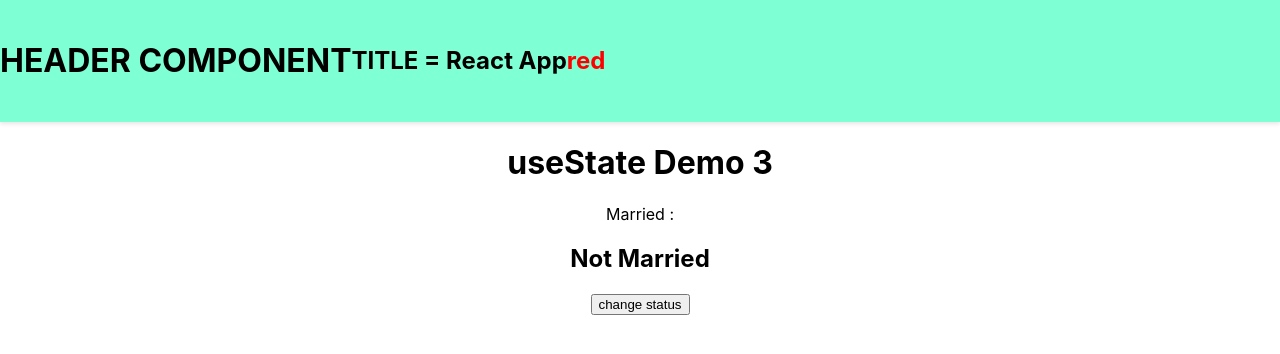
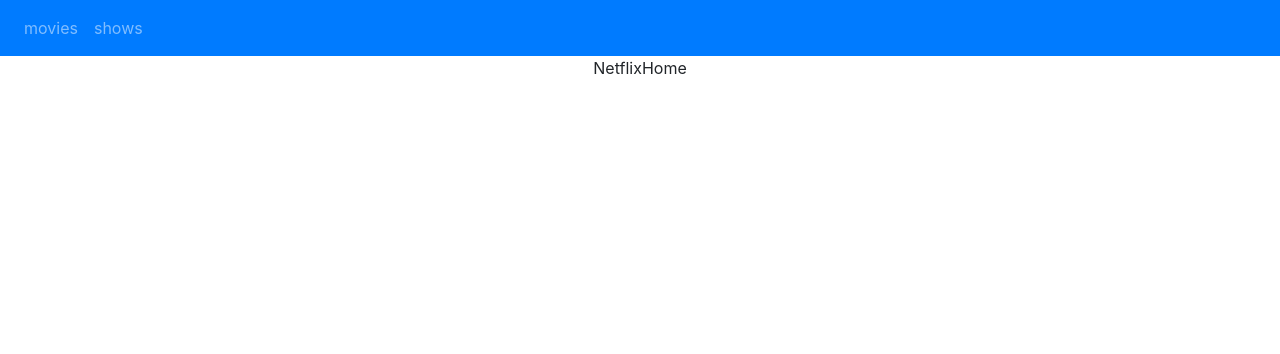
Before and after one commit to samirvithlani/react-gandhinagar-club, a React (Create React App) app: page / in a window 1280 px wide. Shown: the top 354 px of the page. Built offline with nearby package versions, Linux system fonts and the light colour scheme.

Commit message:
react-routing

```diff
--- a/package.json
+++ b/package.json
@@ -8,6 +8,7 @@
     "@testing-library/user-event": "^13.5.0",
     "react": "^18.2.0",
     "react-dom": "^18.2.0",
+    "react-router-dom": "^6.23.1",
     "react-scripts": "5.0.1",
     "web-vitals": "^2.1.4"
   },
--- a/public/index.html
+++ b/public/index.html
@@ -15,6 +15,12 @@
       user's mobile device or desktop. See https://developers.google.com/web/fundamentals/web-app-manifest/
     -->
     <link rel="manifest" href="%PUBLIC_URL%/manifest.json" />
+    <link
+      rel="stylesheet"
+      href="https://cdn.jsdelivr.net/npm/bootstrap@4.0.0/dist/css/bootstrap.min.css"
+      integrity="sha384-Gn5384xqQ1aoWXA+058RXPxPg6fy4IWvTNh0E263XmFcJlSAwiGgFAW/dAiS6JXm"
+      crossorigin="anonymous"
+    />
     <!--
       Notice the use of %PUBLIC_URL% in the tags above.
       It will be replaced with the URL of the `public` folder during the build.
--- a/src/App.js
+++ b/src/App.js
@@ -7,22 +7,27 @@ import { MapDemo } from "./components/MapDemo";
 import { UseStateDemo } from "./components/UseStateDemo";
 import { UseStateDemo2 } from "./components/UseStateDemo2";
 import { UseSatteDemo3 } from "./components/UseSatteDemo3";
+import { Route, Routes } from "react-router-dom";
+import { NetflixMovies } from "./netflix/NetflixMovies";
+import { NeflixShows } from "./netflix/NeflixShows";
+import { Navbar } from "./Navbar";
+import { NetflixHome } from "./netflix/NetflixHome";
+import { Error404 } from "./Error404";
 
 function App() {
-
   var title = "React App";
   var color = "red";
 
   return (
     <div className="App">
-      <Header title = {title} color = {color}></Header>
-      {/* <UseStateDemo></UseStateDemo> */}
-      {/* <UseStateDemo2></UseStateDemo2> */}
-      <UseSatteDemo3></UseSatteDemo3>
-      {/* <MapDemo></MapDemo> */}
-      {/* <Students title = {title}></Students> */}
-
-      {/* <Content></Content> */}
+      <Navbar/>
+      <Routes>
+        <Route path="/movies" element={<NetflixMovies />}></Route>
+        <Route path="/shows" element={<NeflixShows />}></Route>
+        <Route path= "" element = {<NetflixHome/>}></Route>
+        {/* <Route path = "/*" element = {<h1>404 page not found</h1>}></Route> */}
+        <Route path = "/*" element = {<Error404/>}></Route>
+      </Routes>
     </div>
   );
 }
--- /dev/null
+++ b/src/Error404.jsx
@@ -0,0 +1,28 @@
+import React from 'react'
+import './assets/css/error404.css'
+
+export const Error404 = () => {
+  return (
+    <section className="page_404">
+  <div className="container">
+    <div className="row">
+      <div className="col-sm-12 ">
+        <div className="col-sm-10 col-sm-offset-1  text-center">
+          <div className="four_zero_four_bg">
+            <h1 className="text-center ">404</h1>
+          </div>
+          <div className="contant_box_404">
+            <h3 className="h2">Look like you're lost</h3>
+            <p>the page you are looking for not avaible!</p>
+            <a href="" className="link_404">
+              Go to Home
+            </a>
+          </div>
+        </div>
+      </div>
+    </div>
+  </div>
+</section>
+
+  )
+}
--- /dev/null
+++ b/src/Navbar.jsx
@@ -0,0 +1,28 @@
+import React from 'react'
+import { Link } from 'react-router-dom'
+
+export const Navbar = () => {
+  return (
+    <div>
+<nav class="navbar navbar-expand-lg navbar navbar-dark bg-primary">
+
+
+  <div class="collapse navbar-collapse" id="navbarSupportedContent">
+    <ul class="navbar-nav mr-auto">
+
+      <li class="nav-item">
+        {/* <a class="nav-link" href="/movies">movies</a> */}
+        <Link to="/movies" className="nav-link">movies</Link>
+      </li>
+      <li class="nav-item">
+        <Link to="/shows" className="nav-link">shows</Link>
+      </li>
+
+
+    </ul>
+
+  </div>
+</nav>
+    </div>
+  )
+}
--- /dev/null
+++ b/src/assets/css/error404.css
@@ -0,0 +1,34 @@
+
+/*======================
+    404 page
+=======================*/
+
+
+.page_404{ padding:40px 0; background:#fff; font-family: 'Arvo', serif;
+}
+
+.page_404  img{ width:100%;}
+
+.four_zero_four_bg{
+
+ background-image: url(https://cdn.dribbble.com/users/285475/screenshots/2083086/dribbble_1.gif);
+    height: 400px;
+    background-position: center;
+ }
+
+
+ .four_zero_four_bg h1{
+ font-size:80px;
+ }
+
+  .four_zero_four_bg h3{
+			 font-size:80px;
+			 }
+
+			 .link_404{
+	color: #fff!important;
+    padding: 10px 20px;
+    background: #39ac31;
+    margin: 20px 0;
+    display: inline-block;}
+	.contant_box_404{ margin-top:-50px;}
--- a/src/index.js
+++ b/src/index.js
@@ -3,11 +3,14 @@ import ReactDOM from 'react-dom/client';
 import './index.css';
 import App from './App';
 import reportWebVitals from './reportWebVitals';
+import { BrowserRouter } from 'react-router-dom';
 
 const root = ReactDOM.createRoot(document.getElementById('root'));
 root.render(
   <React.StrictMode>
-    <App />
+    <BrowserRouter>
+      <App />
+    </BrowserRouter>
   </React.StrictMode>
 );
 
--- /dev/null
+++ b/src/netflix/NeflixShows.jsx
@@ -0,0 +1,7 @@
+import React from 'react'
+
+export const NeflixShows = () => {
+  return (
+    <div>NeflixShows</div>
+  )
+}
--- /dev/null
+++ b/src/netflix/NetflixHome.jsx
@@ -0,0 +1,7 @@
+import React from 'react'
+
+export const NetflixHome = () => {
+  return (
+    <div>NetflixHome</div>
+  )
+}
--- /dev/null
+++ b/src/netflix/NetflixMovies.jsx
@@ -0,0 +1,9 @@
+import React from 'react'
+
+export const NetflixMovies = () => {
+  return (
+    <div>
+      <h1>NetflixMovies</h1>
+    </div>
+  )
+}
```
Also changed, not shown: th.txt, 1 other file (tests, documents, lock files or other folders).
